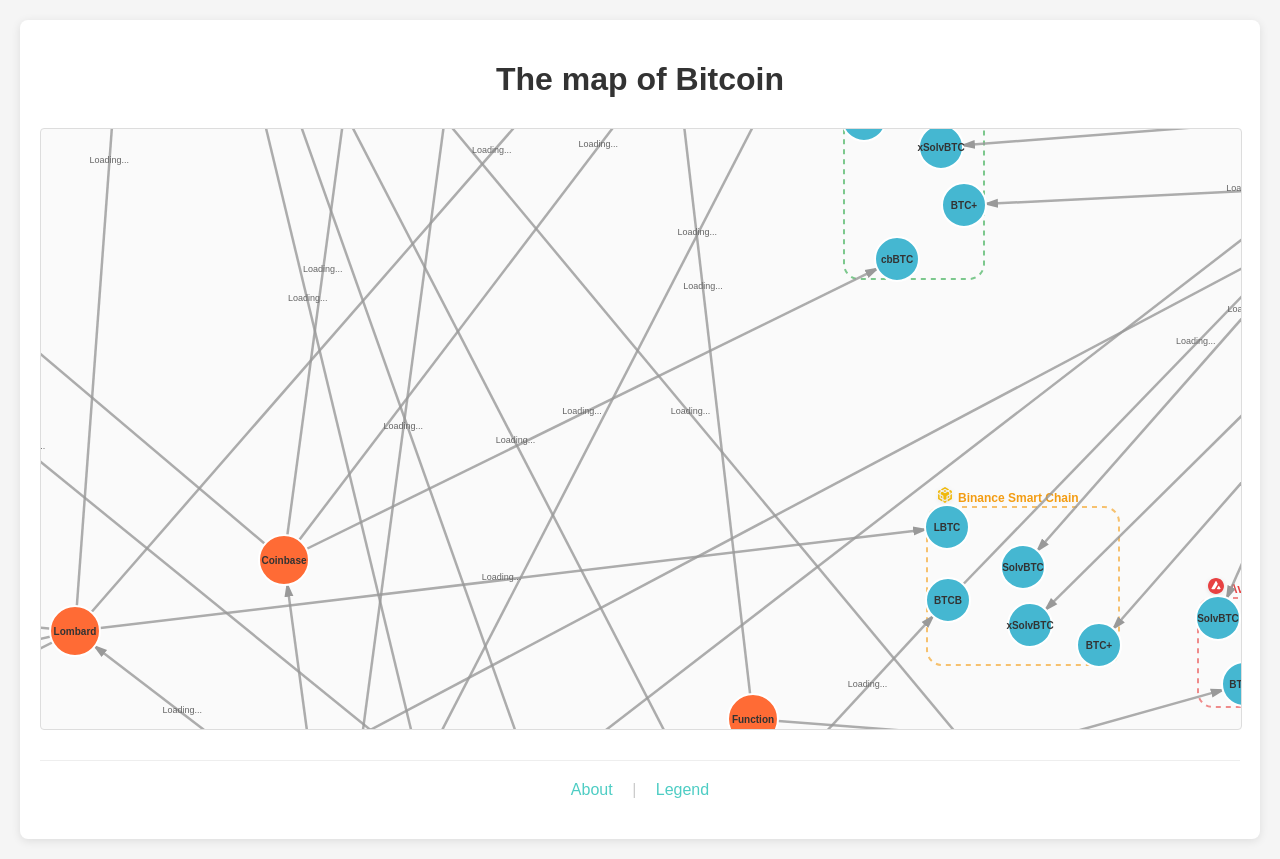
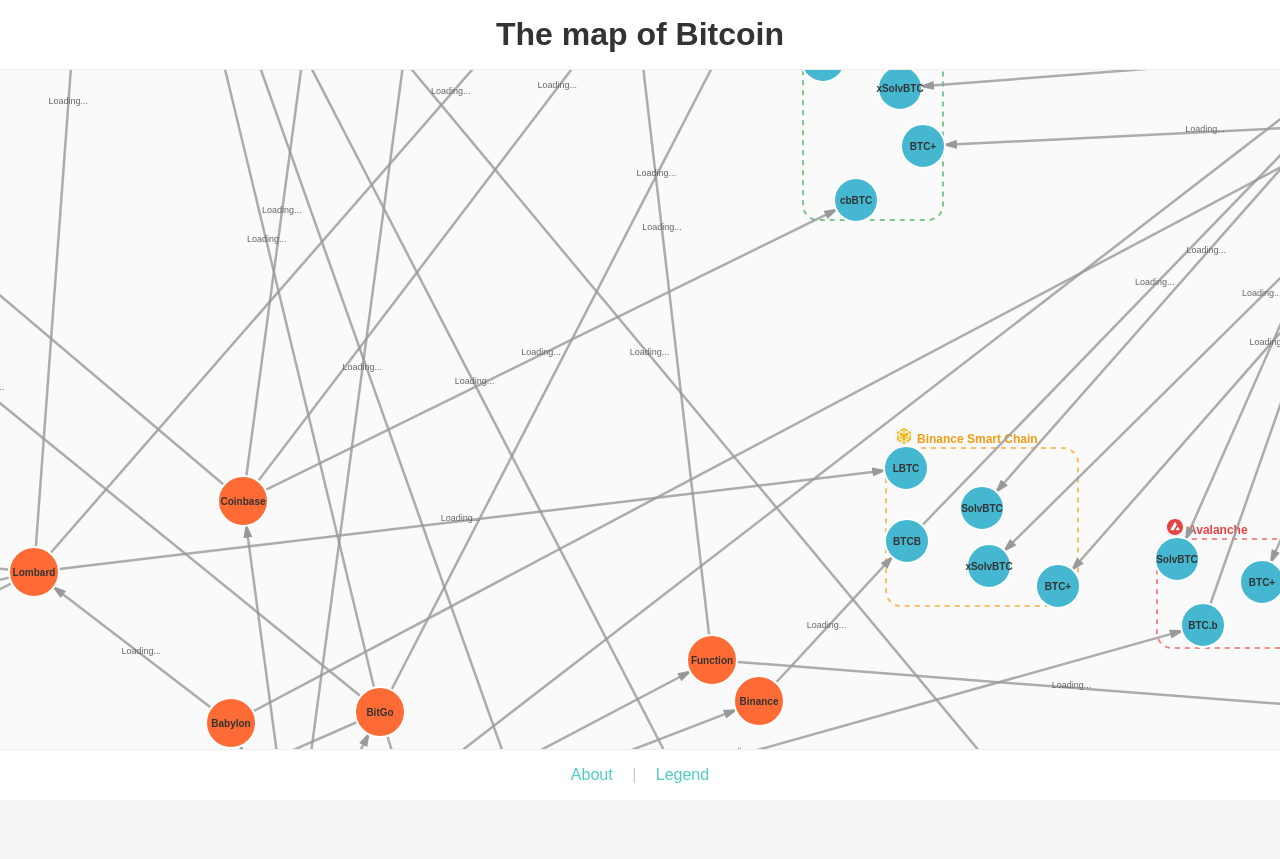
Before and after one commit to oldremez/btcmap, a website: page public/index.html in a window 1280 px wide. After the commit the page ends 800 px from the top, so only its background shows below. Drawn offline with nearby package versions, Linux system fonts and the light colour scheme; no server answers.

Commit message:
layout change

```diff
--- a/public/graph.js
+++ b/public/graph.js
@@ -86,8 +86,8 @@
 
 class GraphVisualization {
     constructor() {
-        this.width = document.getElementById('graph').clientWidth;
-        this.height = 600;
+        this.width = 0;
+        this.height = 0;
         this.nodes = [];
         this.links = [];
         this.simulation = null;
@@ -101,6 +101,9 @@
     async init() {
         // Clear existing content
         d3.select('#graph').selectAll('*').remove();
+
+        // Calculate container dimensions
+        this.updateDimensions();
 
         // Create SVG container
         this.svg = d3.select('#graph')
@@ -122,6 +125,9 @@
 
         this.svg.call(zoom);
 
+        // Resize handling
+        window.addEventListener('resize', () => this.onResize());
+
         // Add dev mode controls if enabled
         if (this.devMode) {
             this.addDevControls();
@@ -131,6 +137,28 @@
         await this.loadNodePositions();
         this.generateSampleGraph();
         this.render();
+    }
+
+    updateDimensions() {
+        const graphEl = document.getElementById('graph');
+        if (graphEl) {
+            this.width = graphEl.clientWidth;
+            this.height = graphEl.clientHeight || window.innerHeight;
+        }
+    }
+
+    onResize() {
+        this.updateDimensions();
+        if (this.svg) {
+            this.svg.attr('width', this.width).attr('height', this.height);
+        }
+        if (this.simulation) {
+            this.simulation
+                .force('center', d3.forceCenter(this.width / 2, this.height / 2))
+                .force('x', d3.forceX(this.width / 2).strength(0.1))
+                .force('y', d3.forceY(this.height / 2).strength(0.1));
+            this.simulation.alpha(0.3).restart();
+        }
     }
 
     addDevControls() {
--- a/public/index.html
+++ b/public/index.html
@@ -6,31 +6,42 @@
     <link rel="icon" type="image/x-icon" href="/favicon.ico">
     <title>The map of Bitcoin</title>
     <style>
+        html, body {
+            height: 100%;
+        }
         body {
             margin: 0;
-            padding: 20px;
             font-family: Arial, sans-serif;
             background-color: #f5f5f5;
+            display: flex;
+            flex-direction: column;
+            min-height: 100vh;
         }
-        .container {
-            max-width: 1200px;
-            margin: 0 auto;
-            background: white;
-            padding: 20px;
-            border-radius: 8px;
-            box-shadow: 0 2px 10px rgba(0,0,0,0.1);
+        header {
+            background: #ffffff;
+            border-bottom: 1px solid #eee;
+            padding: 16px;
         }
         h1 {
+            margin: 0;
             text-align: center;
             color: #333;
-            margin-bottom: 30px;
+        }
+        main {
+            flex: 1 1 auto;
+            min-height: 0; /* important so the graph can grow */
         }
         #graph {
             width: 100%;
-            height: 600px;
-            border: 1px solid #ddd;
-            border-radius: 4px;
+            height: 100%;
+            position: relative;
             background: #fafafa;
+        }
+        footer {
+            background: #ffffff;
+            border-top: 1px solid #eee;
+            padding: 16px;
+            text-align: center;
         }
 
         /* Node description popup styles */
@@ -138,22 +149,22 @@
         }
 
     </style>
+    </style>
 </head>
 <body>
-    <div class="container">
-                       <h1>The map of Bitcoin</h1>
+    <header>
+        <h1>The map of Bitcoin</h1>
+    </header>
 
+    <main>
+        <div id="graph"></div>
+    </main>
 
-
-        <div id="graph"></div>
-
-        <!-- Footer -->
-        <footer style="margin-top: 30px; text-align: center; padding: 20px 0; border-top: 1px solid #eee;">
-            <a href="#" id="aboutLink" style="color: #4ecdc4; text-decoration: none; font-weight: 500;">About</a>
-            <span style="margin: 0 15px; color: #ccc;">|</span>
-            <a href="#" id="legendLink" style="color: #4ecdc4; text-decoration: none; font-weight: 500;">Legend</a>
-        </footer>
-    </div>
+    <footer>
+        <a href="#" id="aboutLink" style="color: #4ecdc4; text-decoration: none; font-weight: 500;">About</a>
+        <span style="margin: 0 15px; color: #ccc;">|</span>
+        <a href="#" id="legendLink" style="color: #4ecdc4; text-decoration: none; font-weight: 500;">Legend</a>
+    </footer>
 
     <!-- About popup -->
     <div class="popup-overlay" id="aboutOverlay"></div>
```
